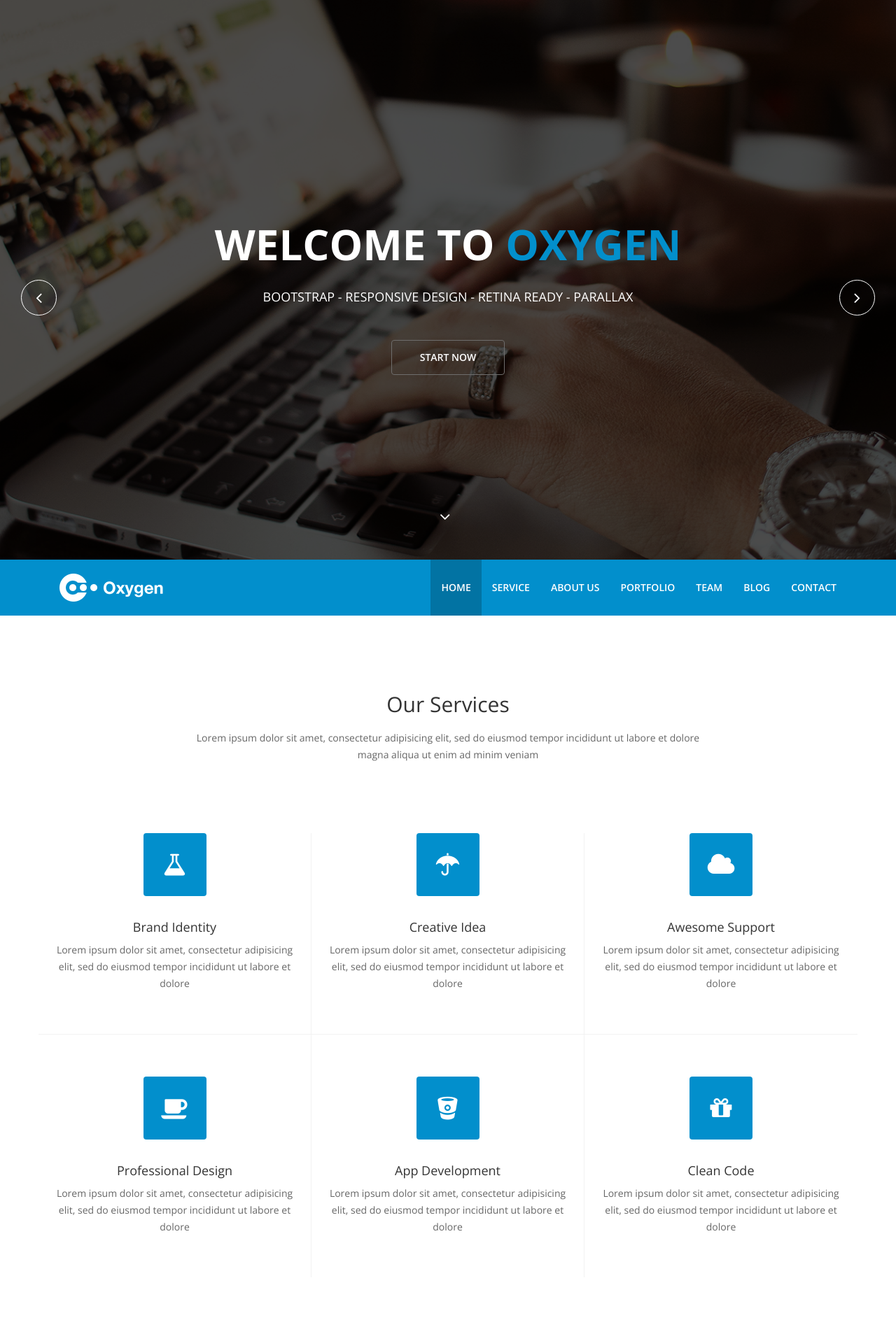
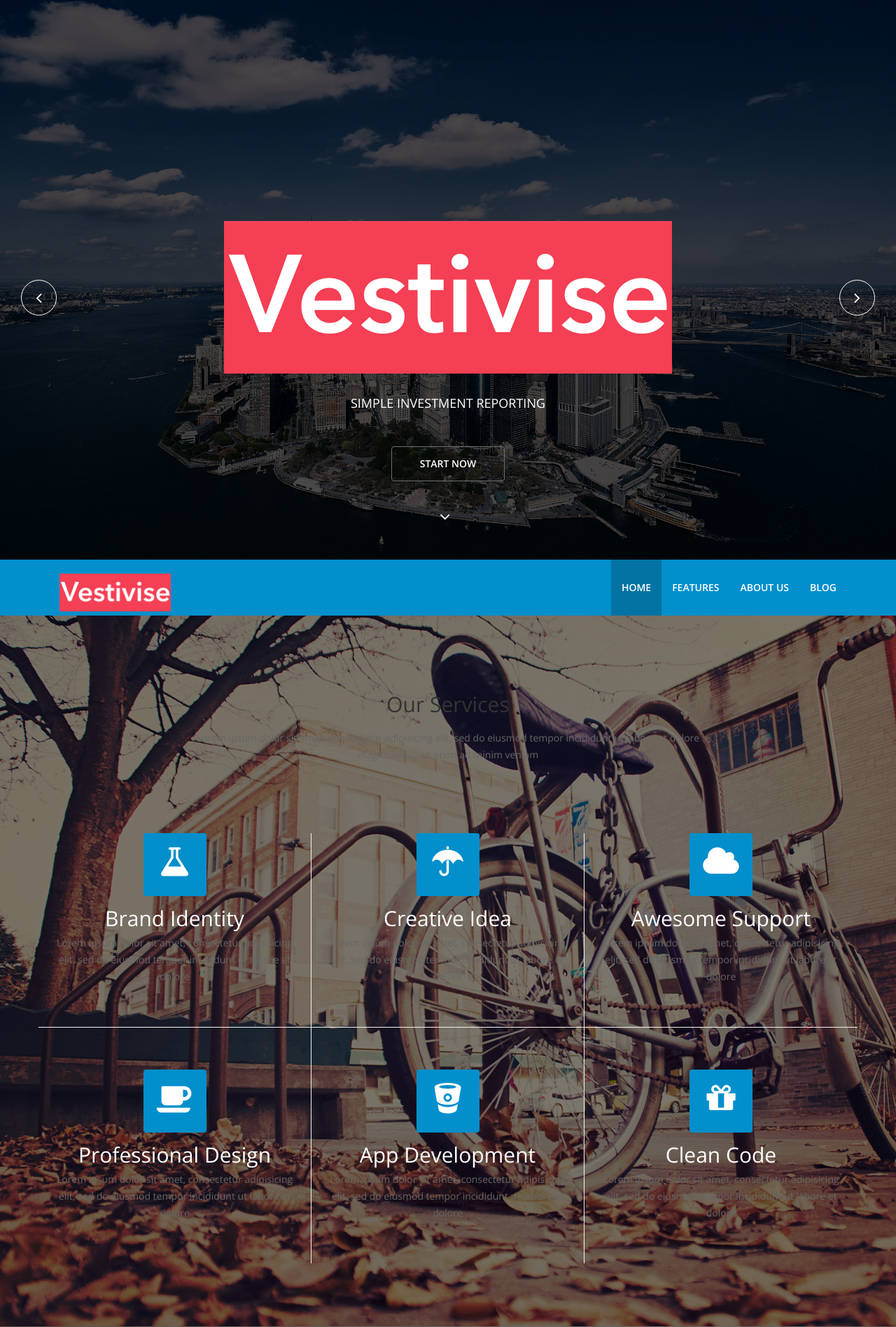
Before and after one commit to Vestivise/Vestivise_Marketing, a Django app: template templates/index.html in a window 1280 px wide. Shown: the top 1897 px of the page at 70% size. Run offline with Django 3.2, Linux system fonts and the light colour scheme; the template is opened without the code that fills it, so the values that code supplies are empty; some libraries are stand-ins or nearby versions.

Commit message:
first commit

```diff
--- a/static/build/css/main.css
+++ b/static/build/css/main.css
@@ -69,7 +69,7 @@ h3 {
 }
 
 .btn.btn-primary:hover {
-  background-color: #017fb5;
+  background-color: #f03c58;
 }
 
 .navbar-nav li a:hover,
@@ -275,6 +275,15 @@ section {
 
 .navbar-brand h1 {
   margin-top: 5px;
+}
+
+.big-logo{
+	max-height: 30vh;
+	max-width: 50vw;
+}
+
+.nav-logo{
+	max-height: 1.5em;
 }
 
 /*************************
@@ -558,7 +567,7 @@ section {
   background-color: #ff5b92;
 }
 .team-member:hover .social-icons ul li a.linkedin {
-  background-color: #036dc0;
+  background-color: #f03c58;
 }
 .team-member:hover .social-icons ul li a.rss {
   background-color: #ff6b00;
@@ -601,7 +610,6 @@ section {
 #features .slider-overlay {
   opacity: 0.8;
 }
-
 
 /*************************
 *****Pricing Table CSS****
@@ -971,7 +979,7 @@ ul.address {
   background-color: #ff5b92;
 }
 #footer .social-icons ul li a.linkedin:hover {
-  background-color: #036dc0;
+  background-color: #f03c58;
 }
 #footer .social-icons ul li a.tumblr:hover {
   background-color: #ff6b00;
--- a/templates/index.html
+++ b/templates/index.html
@@ -21,7 +21,7 @@
     <script src="{% static 'build/js/respond.min.js"></script>
   <![endif]-->
 
-  <link href='http://fonts.googleapis.com/css?family=Open+Sans:300,400,600,700' rel='stylesheet' type='text/css'>
+  <link href="http://fonts.googleapis.com/css?family=Open+Sans:300,400,600,700" rel="stylesheet" type="text/css">
   <link rel="shortcut icon" href="{% static 'media/images/favicon.ico' %}">
 </head><!--/head-->
 
@@ -36,22 +36,22 @@
       <div class="carousel-inner">
         <div class="item active" style="background-image: url({% static 'media/images/slider/1.jpg' %})">
           <div class="caption">
-            <h1 class="animated fadeInLeftBig">Welcome to <span>Oxygen</span></h1>
-            <p class="animated fadeInRightBig">Bootstrap - Responsive Design - Retina Ready - Parallax</p>
+            <h1 class="animated fadeInLeftBig"><img class="big-logo" src="{% static 'media/images/logo.jpg' %}" alt="vestivise"></h1>
+            <p class="animated fadeInRightBig">Simple Investment Reporting</p>
+            <a data-scroll class="btn btn-start animated fadeInUpBig" href="#features">Start now</a>
+          </div>
+        </div>
+        <div class="item" style="background-image: url({% static 'media/images/slider/2.jpg' %})">
+          <div class="caption">
+            <h1 class="animated fadeInLeftBig"><img class="big-logo" src="{% static 'media/images/logo.jpg' %}" alt="vestivise"></h1>
+            <p class="animated fadeInRightBig">Understand the Numbers</p>
             <a data-scroll class="btn btn-start animated fadeInUpBig" href="#services">Start now</a>
           </div>
         </div>
-        <div class="item" style="background-image: url({% static 'images/slider/2.jpg' %})">
+        <div class="item" style="background-image: url({% static 'media/images/slider/3.jpg' %})">
           <div class="caption">
-            <h1 class="animated fadeInLeftBig">Say Hello to <span>Oxygen</span></h1>
-            <p class="animated fadeInRightBig">Bootstrap - Responsive Design - Retina Ready - Parallax</p>
-            <a data-scroll class="btn btn-start animated fadeInUpBig" href="#services">Start now</a>
-          </div>
-        </div>
-        <div class="item" style="background-image: url(images/slider/3.jpg)">
-          <div class="caption">
-            <h1 class="animated fadeInLeftBig">We are <span>Creative</span></h1>
-            <p class="animated fadeInRightBig">Bootstrap - Responsive Design - Retina Ready - Parallax</p>
+            <h1 class="animated fadeInLeftBig"><img class="big-logo" src="{% static 'media/images/logo.jpg' %}" alt="vestivise"></h1>
+            <p class="animated fadeInRightBig">See the Full Picture of Your Investments</p>
             <a data-scroll class="btn btn-start animated fadeInUpBig" href="#services">Start now</a>
           </div>
         </div>
@@ -72,24 +72,21 @@
             <span class="icon-bar"></span>
           </button>
           <a class="navbar-brand" href="index.html">
-            <h1><img class="img-responsive" src="{% static 'images/logo.png' %}" alt="logo"></h1>
+            <h1><img class="nav-logo" src="{% static 'media/images/logo.jpg' %}" alt="vestivise"></h1>
           </a>
         </div>
         <div class="collapse navbar-collapse">
           <ul class="nav navbar-nav navbar-right">
             <li class="scroll active"><a href="#home">Home</a></li>
-            <li class="scroll"><a href="#services">Service</a></li>
+            <li class="scroll"><a href="#features">Features</a></li>
             <li class="scroll"><a href="#about-us">About Us</a></li>
-            <li class="scroll"><a href="#portfolio">Portfolio</a></li>
-            <li class="scroll"><a href="#team">Team</a></li>
             <li class="scroll"><a href="#blog">Blog</a></li>
-            <li class="scroll"><a href="#contact">Contact</a></li>
           </ul>
         </div>
       </div>
     </div><!--/#main-nav-->
   </header><!--/#home-->
-  <section id="services">
+  <section id="features">
     <div class="container">
       <div class="heading wow fadeInUp" data-wow-duration="1000ms" data-wow-delay="300ms">
         <div class="row">
@@ -746,7 +743,7 @@
                   <input type="text" name="subject" class="form-control" placeholder="Subject" required="required">
                 </div>
                 <div class="form-group">
-                  <textarea name="message" id="message" class="form-control" rows="4" placeholder="Enter your message" required="required"></textarea>
+                  <textarea name="message" id="message" class="form-control" rows="4" placeholder="Enter your message" required></textarea>
                 </div>
                 <div class="form-group">
                   <button type="submit" class="btn-submit">Send Now</button>
@@ -773,7 +770,7 @@
     <div class="footer-top wow fadeInUp" data-wow-duration="1000ms" data-wow-delay="300ms">
       <div class="container text-center">
         <div class="footer-logo">
-          <a href="index.html"><img class="img-responsive" src="{% static 'images/logo.png" alt=""></a>
+          <a href="index.html"><img class="img-responsive" src="{% static 'media/images/logo.jpg" alt=""></a>
         </div>
         <div class="social-icons">
           <ul>
```
Also changed, not shown: static/media/images/favicon.ico, static/media/images/logo.jpg (renamed from static/media/logo.jpg), static/media/images/logo.png (deleted), static/media/images/slider/1.jpg, static/media/images/slider/2.jpg, static/media/images/team/1.jpg (deleted), static/media/images/team/2.jpg (deleted), static/media/images/team/3.jpg (deleted), static/media/images/team/4.jpg (deleted), 1 other file.
